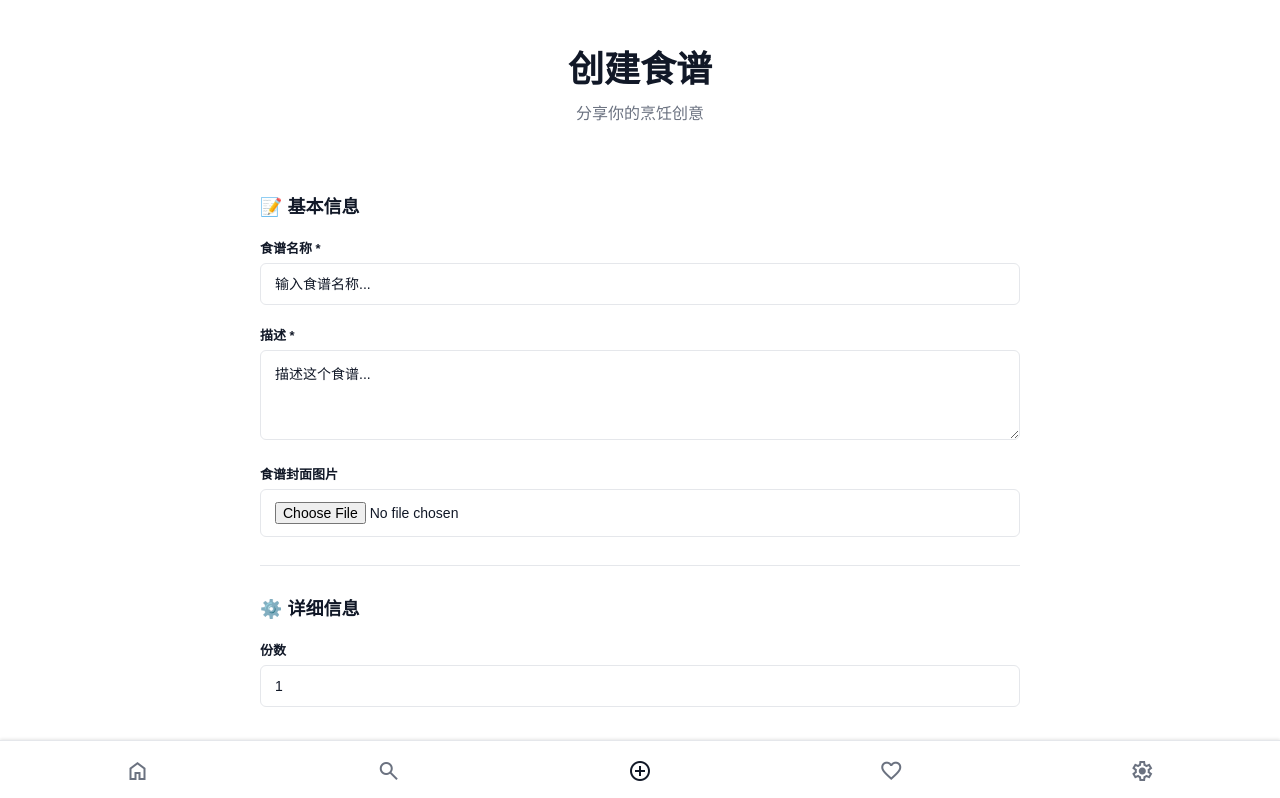
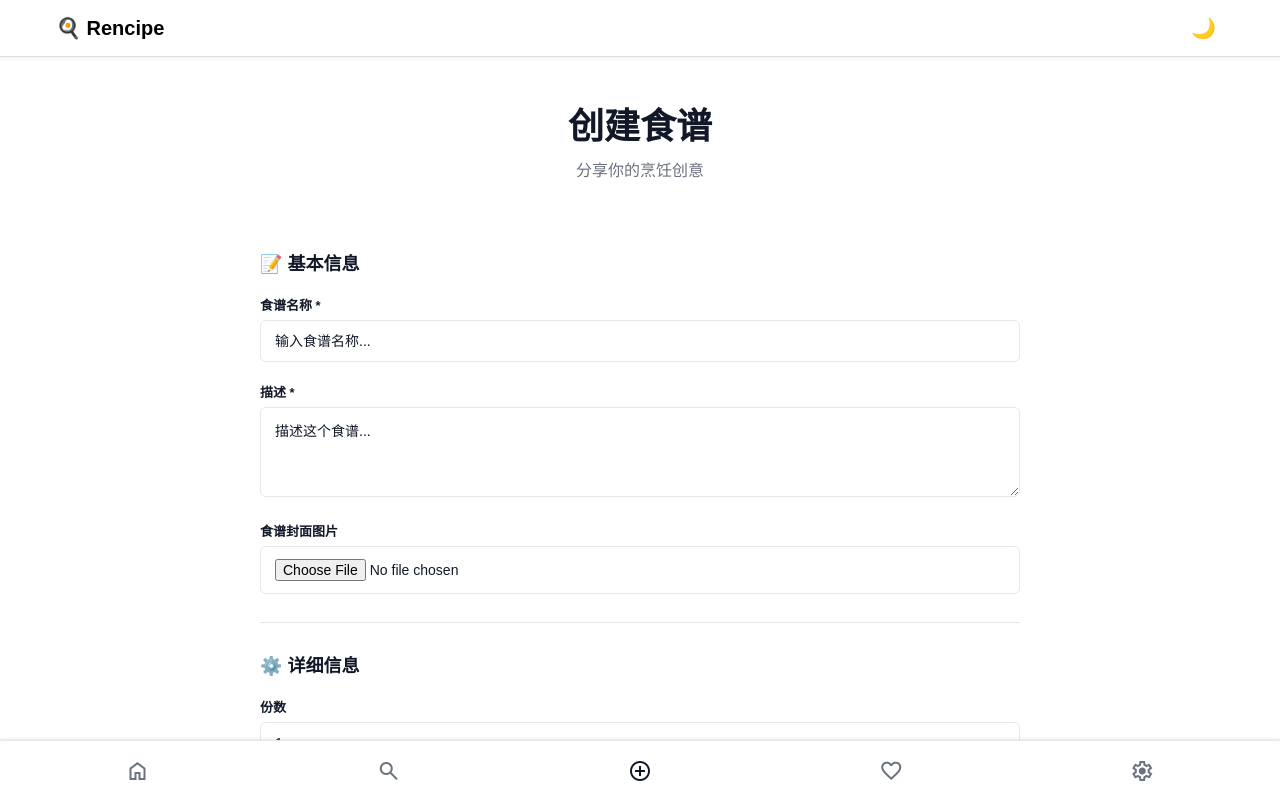
Before and after one commit to zbr79/Rencipe, a Next.js app in the folder frontend/: page /create in a window 1280 px wide. Shown: the top 798 px of the page. Built offline with nearby package versions, Linux system fonts and the light colour scheme.

Commit message:
added top bar

```diff
--- /dev/null
+++ b/frontend/src/app/components/TopBar.tsx
@@ -0,0 +1,28 @@
+"use client";
+
+import { useTheme } from "../contexts/ThemeContext";
+import styles from "./top-bar.module.css";
+
+export default function TopBar() {
+  const { theme, toggleTheme } = useTheme();
+
+  return (
+    <header className={styles.topBar}>
+      <div className={styles.container}>
+        <div className={styles.logo}>
+          <h1>🍳 Rencipe</h1>
+        </div>
+
+        <div className={styles.actions}>
+          <button
+            onClick={toggleTheme}
+            className={styles.themeToggle}
+            title={theme === "dark" ? "切换浅色" : "切换深色"}
+          >
+            {theme === "dark" ? "☀️" : "🌙"}
+          </button>
+        </div>
+      </div>
+    </header>
+  );
+}
--- /dev/null
+++ b/frontend/src/app/components/top-bar.module.css
@@ -0,0 +1,85 @@
+.topBar {
+  position: sticky;
+  top: 0;
+  z-index: 100;
+  background: var(--bg-primary, #ffffff);
+  border-bottom: 1px solid var(--border-color, #e0e0e0);
+  box-shadow: 0 2px 4px rgba(0, 0, 0, 0.05);
+  transition: all 0.3s ease;
+}
+
+.container {
+  max-width: 1200px;
+  margin: 0 auto;
+  padding: 0 16px;
+  display: flex;
+  justify-content: space-between;
+  align-items: center;
+  height: 56px;
+}
+
+.logo {
+  display: flex;
+  align-items: center;
+  gap: 8px;
+}
+
+.logo h1 {
+  font-size: 20px;
+  font-weight: 600;
+  margin: 0;
+  color: var(--text-primary, #000000);
+}
+
+.actions {
+  display: flex;
+  align-items: center;
+  gap: 12px;
+}
+
+.themeToggle {
+  background: none;
+  border: none;
+  font-size: 20px;
+  cursor: pointer;
+  padding: 8px;
+  border-radius: 8px;
+  transition: background-color 0.2s ease;
+  display: flex;
+  align-items: center;
+  justify-content: center;
+}
+
+.themeToggle:hover {
+  background-color: var(--bg-hover, #f5f5f5);
+}
+
+/* Dark mode */
+:global(.dark) .topBar {
+  background: var(--bg-primary, #1a1a1a);
+  border-bottom-color: var(--border-color, #333333);
+}
+
+:global(.dark) .logo h1 {
+  color: var(--text-primary, #ffffff);
+}
+
+:global(.dark) .themeToggle:hover {
+  background-color: var(--bg-hover, #333333);
+}
+
+@media (max-width: 768px) {
+  .container {
+    padding: 0 12px;
+    height: 48px;
+  }
+
+  .logo h1 {
+    font-size: 18px;
+  }
+
+  .themeToggle {
+    font-size: 18px;
+    padding: 6px;
+  }
+}
--- a/frontend/src/app/layout.tsx
+++ b/frontend/src/app/layout.tsx
@@ -1,5 +1,6 @@
 import type { ReactNode } from 'react';
 import { ThemeProvider } from './contexts/ThemeContext';
+import TopBar from './components/TopBar';
 import BottomNav from './components/BottomNav';
 import './globals.css';
 
@@ -20,6 +21,7 @@ export default function RootLayout({
       </head>
       <body>
         <ThemeProvider>
+          <TopBar />
           {children}
         </ThemeProvider>
         <BottomNav />
```
Also changed, not shown: frontend/src/app/page.tsx (+19 -13 lines), frontend/src/app/recipes/[id]/page.tsx (+8 -42 lines).
